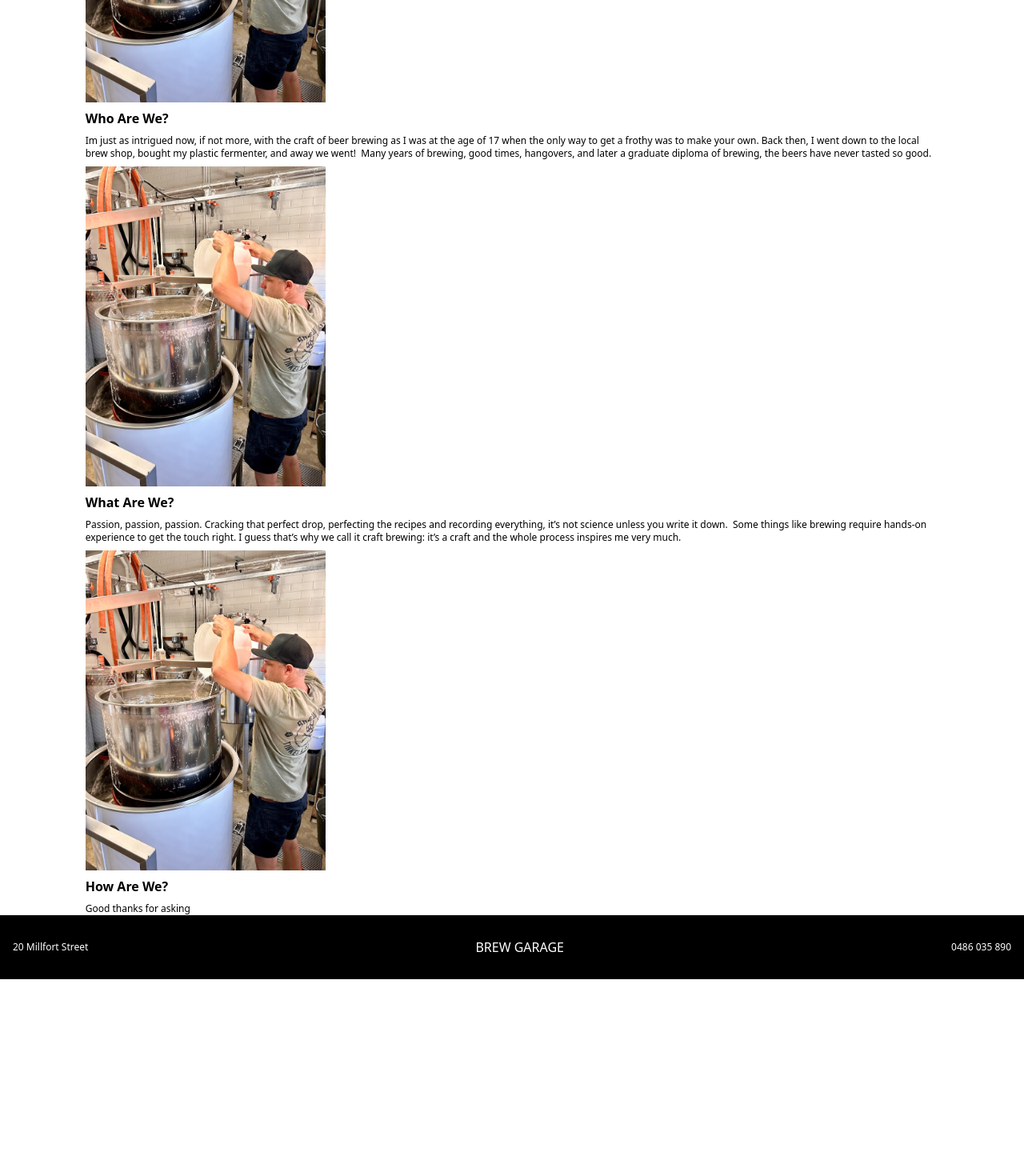
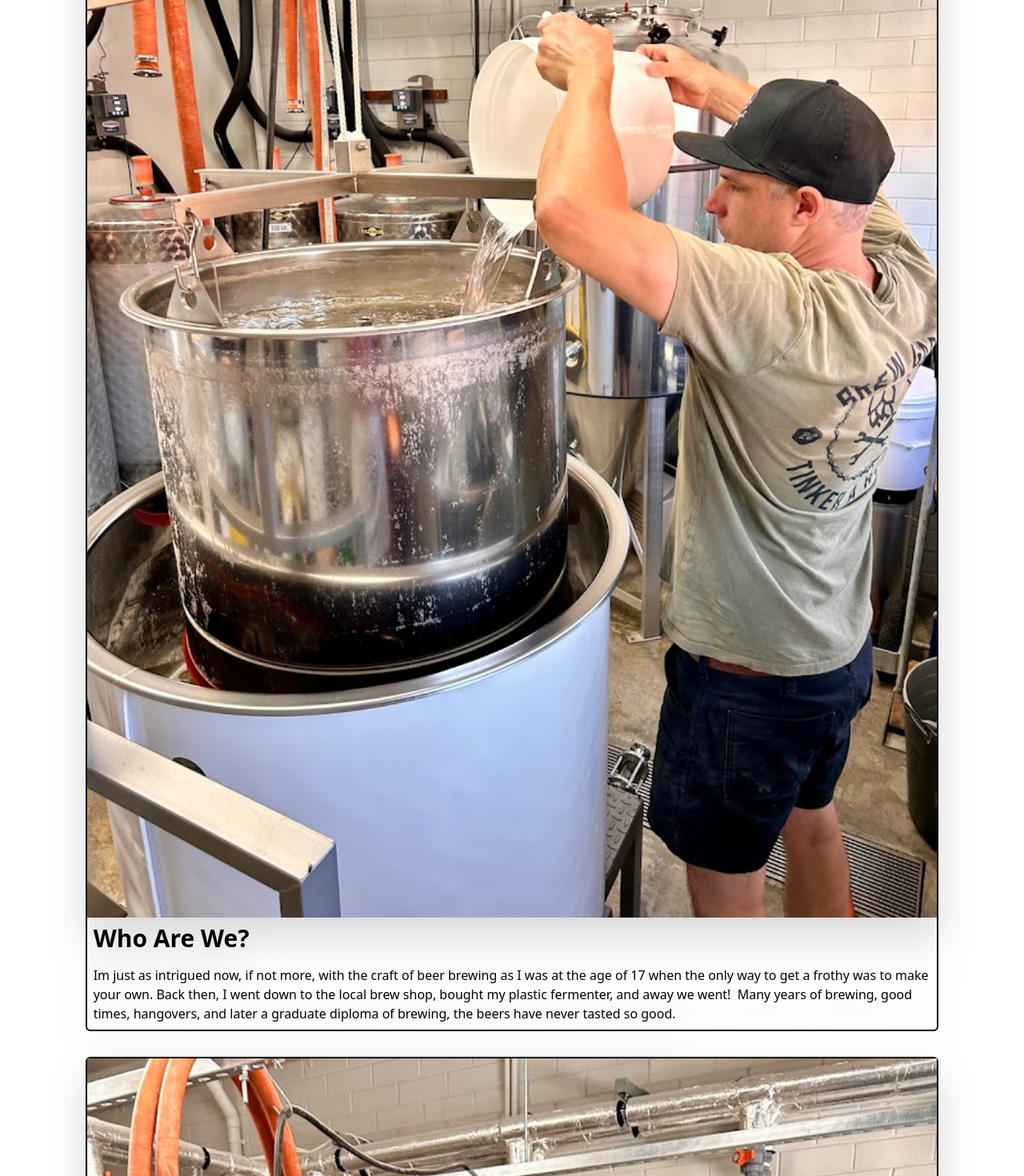
Before and after one commit to LemonTheSour/brewgarage, a Next.js app: page /about in a window 1280 px wide. Shown: the part 1180-2650 px from the top of the page at 80% size. Before the commit the page ends 2404 px from the top, so only its background shows below. Built offline with nearby package versions, Linux system fonts and the light colour scheme.

Commit message:
refactored about page

```diff
--- /dev/null
+++ b/components/aboutcard.tsx
@@ -0,0 +1,23 @@
+import Image from "next/image";
+
+interface AboutCardProps {
+  img: string;
+  imgAlt: string;
+  title: string;
+  body: string;
+}
+
+export default function AboutCard({
+  img,
+  imgAlt,
+  title,
+  body,
+}: AboutCardProps) {
+  return (
+    <div className="border-black border-2 rounded-md drop-shadow-2xl mb-6">
+      <Image src={img} alt={imgAlt} width={2000} height={100} />
+      <div className="font-bold text-3xl p-2">{title}</div>
+      <div className="p-2">{body}</div>
+    </div>
+  );
+}
--- a/src/app/about/page.tsx
+++ b/src/app/about/page.tsx
@@ -1,6 +1,7 @@
-import Image from "next/image";
 import TitleCard from "../../../components/titlecard";
 import TitleCards from "@/data/titlecards.json";
+import AboutCard from "../../../components/aboutcard";
+import AboutData from "@/data/about.json";
 
 export default function About() {
   return (
@@ -11,49 +12,14 @@ export default function About() {
         <div className="text-3xl col-span-2 font-bold">ABOUT US</div>
         <div className="grid grid-cols-2 gap-2 justify-center items-center w-5/6 pt-6">
           <div className="col-span-2">
-            <Image
-              src="/images/tanks-pour.jpg"
-              alt="Picture of beer being poured into tanks"
-              height={600}
-              width={300}
-            />
-          </div>
-          <div className="col-span-2 font-bold">Who Are We?</div>
-          <div className="col-span-2 text-xs">
-            Im just as intrigued now, if not more, with the craft of beer
-            brewing as I was at the age of 17 when the only way to get a frothy
-            was to make your own. Back then, I went down to the local brew shop,
-            bought my plastic fermenter, and away we went!  Many years of
-            brewing, good times, hangovers, and later a graduate diploma of
-            brewing, the beers have never tasted so good.
+            <AboutCard {...AboutData.Who} />
           </div>
           <div className="col-span-2">
-            <Image
-              src="/images/tanks-pour.jpg"
-              alt="Picture of beer being poured into tanks"
-              height={600}
-              width={300}
-            />
+            <AboutCard {...AboutData.What} />
           </div>
-          <div className="col-span-2 font-bold">What Are We?</div>
-          <div className="col-span-2 text-xs">
-            Passion, passion, passion. Cracking that perfect drop, perfecting
-            the recipes and recording everything, it’s not science unless you
-            write it down.  Some things like brewing require hands-on experience
-            to get the touch right. I guess that’s why we call it craft brewing:
-            it’s a craft and the whole process inspires me very much.
+          <div className="col-span-2">
+            <AboutCard {...AboutData.How} />
           </div>
-
-          <div className="col-span-2">
-            <Image
-              src="/images/tanks-pour.jpg"
-              alt="Picture of beer being poured into tanks"
-              height={600}
-              width={300}
-            />
-          </div>
-          <div className="col-span-2 font-bold">How Are We?</div>
-          <div className="text-xs">Good thanks for asking</div>
         </div>
       </div>
     </div>
--- a/src/app/contact/page.tsx
+++ b/src/app/contact/page.tsx
@@ -50,7 +50,7 @@ export default function Contact() {
           <textarea
             placeholder="Message"
             {...(register("message"), { required: true })}
-            className="border-solid border-1 p-1 rounded-sm drop-shadow-md m-2 min-h-20"
+            className="border-solid border-1 p-1 rounded-sm drop-shadow-xl m-2 min-h-20"
           />
           {errors.message && <span>This field is required</span>}
 
--- /dev/null
+++ b/src/data/about.json
@@ -0,0 +1,20 @@
+{
+    "Who":{
+        "img": "/images/tanks-pour.jpg",
+        "imgAlt": "Pouring Tanks",
+        "title": "Who Are We?",
+        "body": "Im just as intrigued now, if not more, with the craft of beer brewing as I was at the age of 17 when the only way to get a frothy was to make your own. Back then, I went down to the local brew shop, bought my plastic fermenter, and away we went!  Many years of brewing, good times, hangovers, and later a graduate diploma of brewing, the beers have never tasted so good."
+    },
+    "What":{
+        "img": "/images/tanks-pour.jpg",
+        "imgAlt": "Pouring Tanks",
+        "title": "What Are We?",
+        "body": "Passion, passion, passion. Cracking that perfect drop, perfecting the recipes and recording everything, it’s not science unless you write it down.  Some things like brewing require hands-on experience to get the touch right. I guess that’s why we call it craft brewing: it’s a craft and the whole process inspires me very much. "
+    },
+    "How":{
+        "img": "/images/tanks-pour.jpg",
+        "imgAlt": "Pouring Tanks",
+        "title": "How Are We?",
+        "body": "Good thanks for asking"
+    }
+}
```
